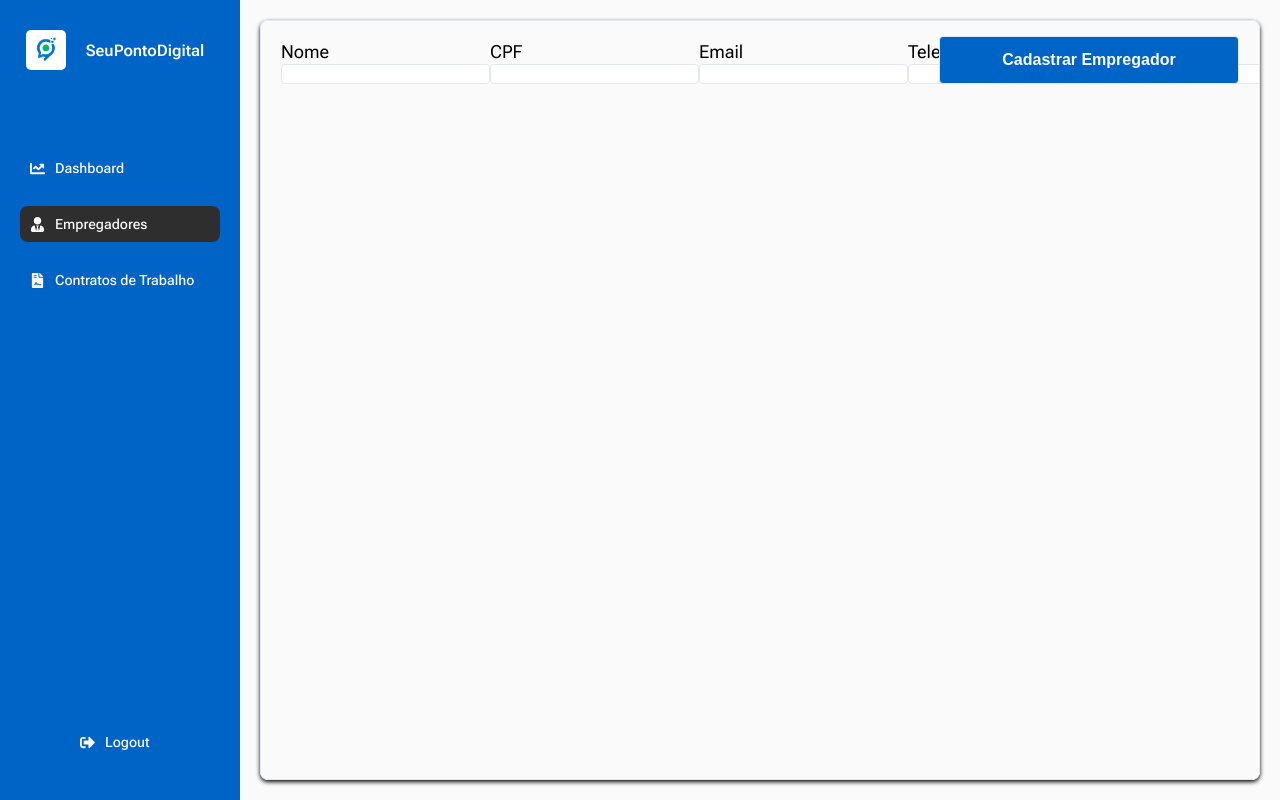
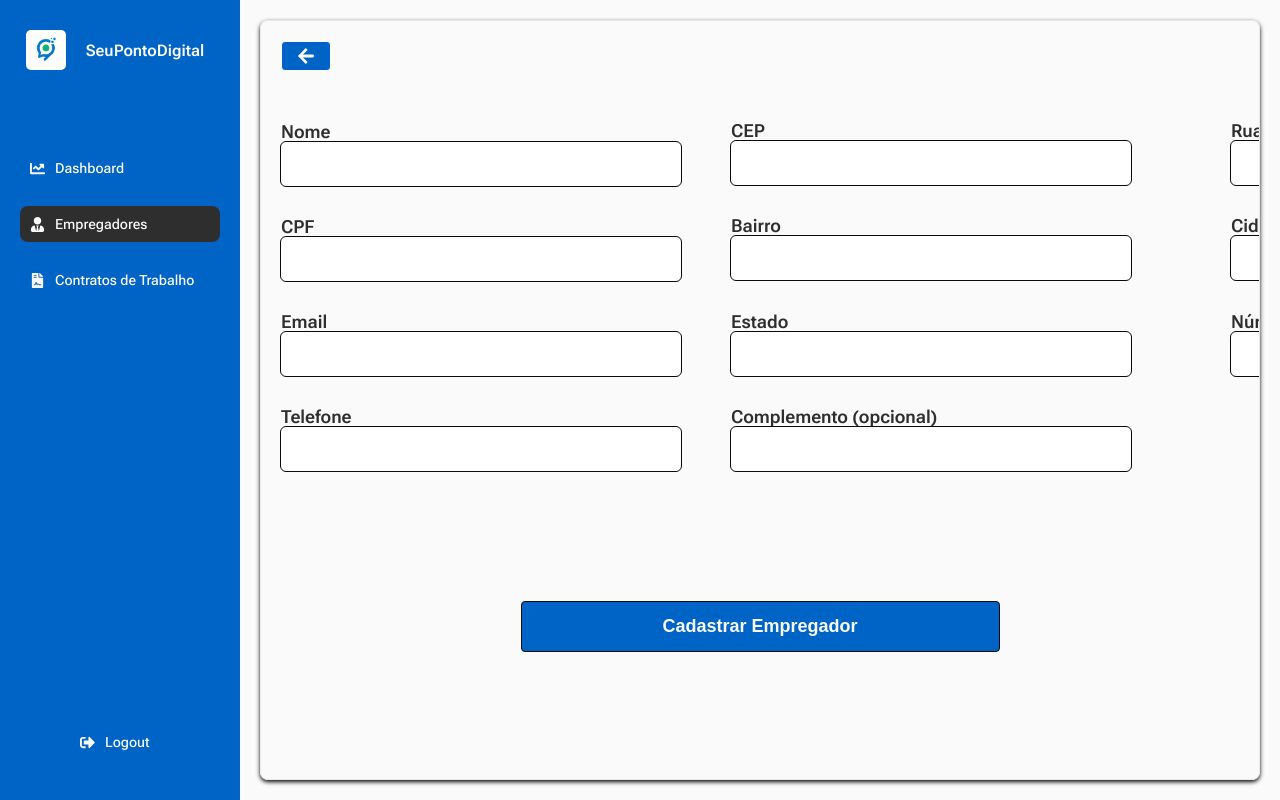
Before and after one commit to mdsreq-fga-unb/2025.1-T01-SeuPontoDigital, a React (Vite) app in the folder frontend/: page /empregadores/adicionar in a window 1280 px wide. Built offline with nearby package versions, Linux system fonts and the light colour scheme; sample sign-in values are in the browser's storage.

Commit message:
style: arrumar estilo da pagina de adicionar/editar empregador

```diff
--- /dev/null
+++ b/frontend/src/components/AddressForm/AddressForm.css
@@ -0,0 +1,7 @@
+.container-address-form {
+    margin-top: 7.9rem;
+    display: grid;
+    grid-template-columns: repeat(2, 1fr);
+    flex-shrink: 1;
+    column-gap: 10rem;
+}
--- a/frontend/src/components/AddressForm/index.jsx
+++ b/frontend/src/components/AddressForm/index.jsx
@@ -1,4 +1,5 @@
 import TextInput from "../TextInput";
+import "./AddressForm.css";
 
 const AddressForm = (props) => {
 
@@ -20,7 +21,7 @@ const AddressForm = (props) => {
     };
 
     return (
-        <>
+        <div className="container-address-form">
             <TextInput
                 label="CEP"
                 type="text"
@@ -85,7 +86,7 @@ const AddressForm = (props) => {
                 value={props.user.complement || ""}
                 onChange={(e) => props.handleInputChange({ name: "complement", value: e.target.value })}
             />
-        </>
+        </div>
     );
 };
 
--- /dev/null
+++ b/frontend/src/components/EmployerForm/EmployerForm.css
@@ -0,0 +1,21 @@
+.button-employer-form-back{
+    margin-bottom: 5rem;
+    width: 5rem;
+    padding: .5rem;
+    border-radius: 0.4rem;
+    border: 1px solid var(--light-color);
+    box-sizing: border-box;
+    background-color: var(--primary-color);
+    font-size: 1.8rem;
+    color: var(--light-color);
+    transition-duration: 0.5s;
+    font-weight: 600;
+    display: flex;
+    justify-content: center;
+    align-items: center;
+}
+
+.button-employer-form-back:hover{
+    cursor: pointer;
+    background-color: var(--secondary-color);
+}
--- a/frontend/src/components/EmployerForm/index.jsx
+++ b/frontend/src/components/EmployerForm/index.jsx
@@ -1,9 +1,21 @@
+import "./EmployerForm.css";
 import TextInput from "../TextInput";
-import "../../pages/pagesStyle.css"
+import {useNavigate} from "react-router-dom";
+import { FaArrowLeft } from "react-icons/fa";
 
 const EmployerForm = (props) => {
+    const navigate = useNavigate();
+
+    const handleButtonBack = (event) =>{
+        event.preventDefault();
+        navigate(-1);
+    }
+
     return (
-        <>
+        <div className="container-employer-form">
+
+            <button onClick={handleButtonBack} className="button-employer-form-back"><FaArrowLeft /></button>
+
             <TextInput
                 label="Nome"
                 name="name"
@@ -41,7 +53,7 @@ const EmployerForm = (props) => {
                 className="div-employer-form"
             />
 
-        </>
+        </div>
     )
 }
 
--- a/frontend/src/components/Sidebar/Sidebar.css
+++ b/frontend/src/components/Sidebar/Sidebar.css
@@ -1,5 +1,5 @@
 .sidebar-nav {
-    width: 24rem;
+    min-width: 24rem;
     background-color: var(--primary-color);
     color: var(--light-color);
     height: 100vh;
--- a/frontend/src/components/TextInput/TextInput.css
+++ b/frontend/src/components/TextInput/TextInput.css
@@ -1,10 +1,10 @@
-/* LOGIN FORM STYLE FOR INPUTS */
+/* ======================== LOGIN FORM STYLE FOR INPUTS ======================== */
 
 .div-login-text-input input{
     width: 100%;
     padding: 1.4rem;
     border-radius: .5rem;
-    border: .1rem solid black;
+    border: .1rem solid var(--dark-color);
     margin-bottom: 3rem;
 }
 
@@ -19,8 +19,62 @@
 }
 
 .div-login-text-input input:focus{
-    outline: .2rem solid #0064C7;
+    outline: .2rem solid var(--primary-color);
     border-color: transparent;
 }
 
-/* EMPLOYER FORM STYLE FOR INPUTS */
+/* ======================== EMPLOYER FORM STYLE FOR INPUTS ======================== */
+
+.div-employer-form {
+    display: flex;
+    flex-direction: column;
+}
+
+.div-employer-form input{
+    width: 100%;
+    padding: 1.4rem;
+    border-radius: .5rem;
+    outline: .1rem solid var(--dark-color);
+    border: none;
+    margin-bottom: 3rem;
+    width: 40rem;
+    font-size: 1.44rem;
+    color: var(--text-color);
+}
+.div-employer-form input:focus{
+    outline: .2rem solid var(--primary-color);
+    border-color: transparent;
+}
+
+.div-employer-form label{
+    color: var(--text-color);
+    font-weight: 600;
+}
+
+/* ======================== ADDRESS FORM STYLE FOR INPUTS ======================== */
+
+.div-address-form{
+    display: flex;
+    flex-direction: column;
+}
+
+.div-address-form input{
+    width: 100%;
+    padding: 1.4rem;
+    border-radius: .5rem;
+    outline: .1rem solid var(--dark-color);
+    border: none;
+    margin-bottom: 3rem;
+    width: 40rem;
+    color: var(--text-color);
+    font-size: 1.44rem;
+}
+.div-address-form input:focus{
+    outline: .2rem solid var(--primary-color);
+    border-color: transparent;
+}
+
+.div-address-form label{
+    color: var(--text-color);
+    font-weight: 600;
+}
--- a/frontend/src/pages/AddEmployer/index.jsx
+++ b/frontend/src/pages/AddEmployer/index.jsx
@@ -1,7 +1,6 @@
 import "../pagesStyle.css";
 import { useState } from "react";
 import AddressForm from "../../components/AddressForm";
-import ButtonForm from "../../components/ButtonForm";
 import Sidebar from "../../components/Sidebar";
 import EmployerForm from "../../components/EmployerForm/index.jsx";
 import usePostEmployer from "../../hooks/usePostEmployer.js";
@@ -39,8 +38,9 @@ const AddEmployer = () => {
                 <form onSubmit={handleFormSubmit} className="form-users">
                     <EmployerForm employer={employer} handleInputChange={handleInputUserChange} />
                     <AddressForm user={employer} handleInputChange={handleInputUserChange} />
-                    <ButtonForm>Cadastrar Empregador</ButtonForm>
+
                 </form>
+                <button className="button-add-employer-confirm">Cadastrar Empregador</button>
             </section>
         </div>
     );
--- a/frontend/src/pages/UpdateEmployer/index.jsx
+++ b/frontend/src/pages/UpdateEmployer/index.jsx
@@ -3,7 +3,6 @@ import { useState, useEffect } from "react";
 import { useParams } from "react-router-dom";
 import AddressForm from "../../components/AddressForm";
 import EmployerForm from "../../components/EmployerForm/index.jsx";
-import ButtonForm from "../../components/ButtonForm";
 import Sidebar from "../../components/Sidebar";
 import ConfirmModal from "../../components/ConfirmModal";
 import useFetchEmployer from "../../hooks/useFetchEmployer";
@@ -59,8 +58,9 @@ const UpdateEmployer = () => {
                 >
                     <EmployerForm employer={employer} handleInputChange={handleInputUserChange} />
                     <AddressForm user={employer} handleInputChange={handleInputUserChange} />
-                    <ButtonForm>Atualizar Empregador</ButtonForm>
+
                 </form>
+                <button className="button-add-employer-confirm">Atualizar Empregador</button>
             </section>
 
                 <ConfirmModal
--- a/frontend/src/pages/pagesStyle.css
+++ b/frontend/src/pages/pagesStyle.css
@@ -20,6 +20,9 @@
 
 .form-user-add {
   width: calc(100vw - 28rem);
+  display: flex;
+  flex-direction: column;
+  gap: 10rem;
   margin: 0 auto;
   padding: 2rem;
   background-color: var(--light-color);
@@ -40,31 +43,27 @@
 
 .form-user-add form {
   display: flex;
-  justify-content: space-between;
+  justify-content: space-around;
+  gap: 5rem;
   flex-direction:row;
-  position: relative;
   width: 100%;
-  /* height: 100%; */
 }
 
-.form-user-add input,
-.form-user-add button {
-  font-size: 1.6rem;
-  border: .1rem solid var(--neutral-color);
-  border-radius: .4rem;
+.button-add-employer-confirm {
+  width: 50%;
+  padding: 1.4rem;
+  margin: 0 auto;
+  border-radius: 0.4rem;
+  border: 1px solid var(--dark-color);
+  box-sizing: border-box;
+  background-color: var(--primary-color);
+  font-size: 1.8rem;
+  color: var(--light-color);
+  transition-duration: 0.5s;
+  font-weight: 600;
 }
 
-.form-user-add button {
-  background-color: var(--primary-color);
-  color: var(--light-color);
-  transition: background-color 0.3s ease;
-  position: absolute;
-  bottom: 0rem;
-  right: 0;
-  max-width: 30rem;
-}
-
-.form-user-add button:hover {
+.button-add-employer-confirm:hover {
   background-color: var(--secondary-color);
   cursor: pointer;
 }
```
